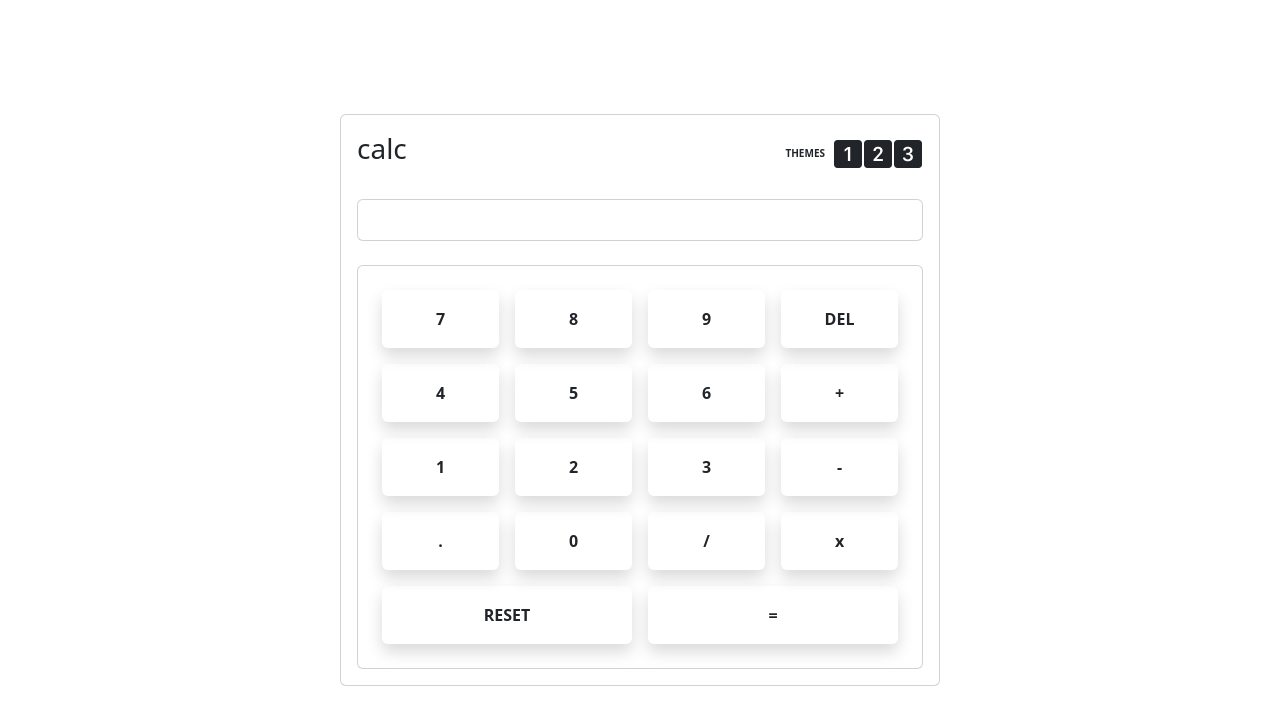
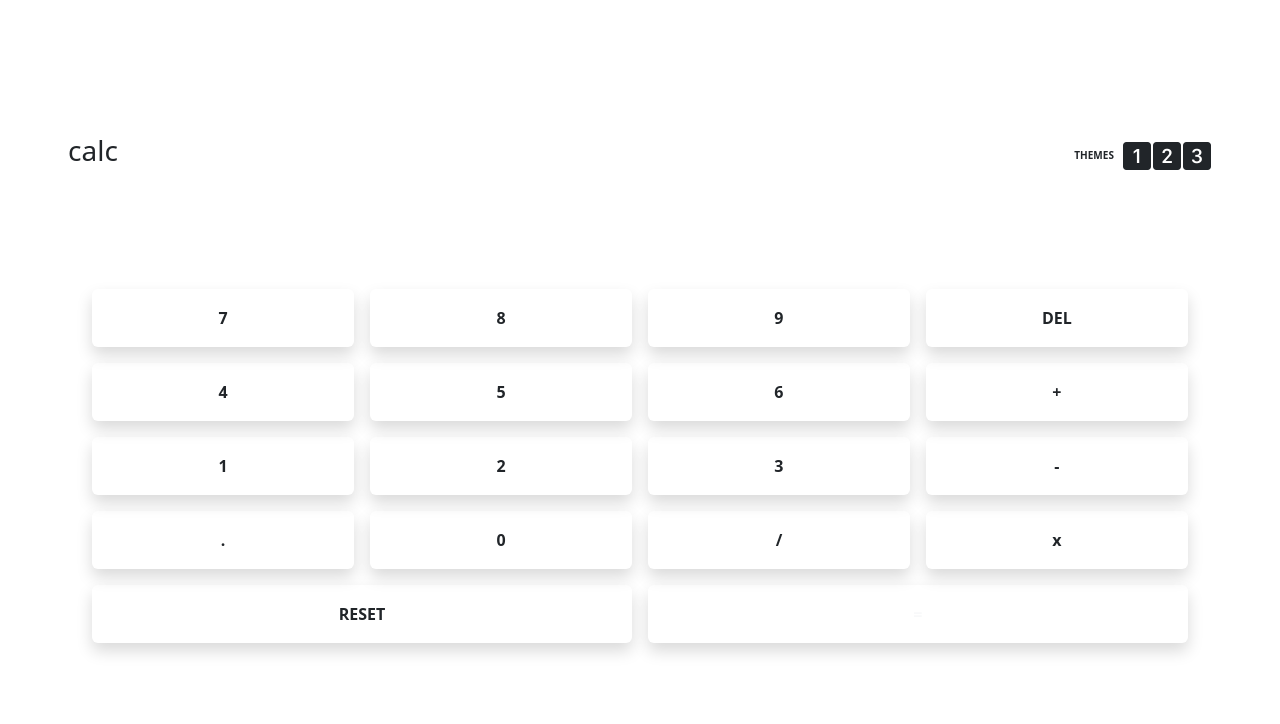
Before and after one commit to abdalsimam1-sketch/calculator, a React (Vite) app: page / in a window 1280 px wide. Shown: the top 724 px of the page. Built offline with nearby package versions, Linux system fonts and the light colour scheme.

Commit message:
add : theme state and onclick events to set themes

```diff
--- a/src/pages/Home.tsx
+++ b/src/pages/Home.tsx
@@ -1,11 +1,13 @@
 import { useState } from "react";
 import { keys, bottomKeys } from "../data/keysData";
 import type { ButtonTypes } from "../data/keysData";
+type themes = 1 | 2 | 3;
 export const Home = () => {
   const [first, setFirst] = useState("");
   const [operator, setOperator] = useState("");
   const [second, setSecond] = useState("");
   const [result, setResult] = useState("");
+  const [theme, setTheme] = useState<themes>(1);
   const display = (value: string, type: ButtonTypes) => {
     if (type === "number") {
       if (operator === "") {
@@ -61,37 +63,46 @@ export const Home = () => {
 
   return (
     <main
-      className=" d-flex justify-content-center align-items-center"
+      className={`d-flex justify-content-center align-items-center theme-${theme}`}
       style={{ minHeight: "100vh" }}
     >
-      <div className="container card my-auto p-3 d-flex flex-column gap-4">
-        <section className="heading-section d-flex justify-content-between align-items-center">
+      <div className=" my-auto p-3 d-flex flex-column gap-4 cal-container">
+        <section className="heading-section d-flex justify-content-between align-items-center ">
           <h3>calc</h3>
           <div className="d-flex gap-2 align-items-center">
             <span className="fw-bold" style={{ fontSize: "10px" }}>
               THEMES
             </span>
             <span>
-              <i className="btn bi bi-1-square-fill fs-3 p-0"></i>
-              <i className="btn bi bi-2-square-fill fs-3 p-0"></i>
-              <i className="btn bi bi-3-square-fill fs-3 p-0"></i>
+              <i
+                className={`btn bi bi-1-square-fill fs-3 p-0`}
+                onClick={() => setTheme(1)}
+              ></i>
+              <i
+                className={`btn bi  ${theme} bi-2-square-fill fs-3 p-0`}
+                onClick={() => setTheme(2)}
+              ></i>
+              <i
+                className={`btn bi bi-3-square-fill fs-3 p-0`}
+                onClick={() => setTheme(3)}
+              ></i>
             </span>
           </div>
         </section>
-        <section className="input-section card p-3 d-flex">
-          <h1 className="align-self-end">
+        <section className="input-section rounded p-3 d-flex">
+          <h1 className="ms-auto">
             {first.toLocaleString()}
             {operator}
             {second}
             {result}
           </h1>
         </section>
-        <section className="buttons-section card p-4">
+        <section className="buttons-section  rounded p-4">
           <div className="row g-3">
             {keys.map((button) => (
               <div className="col-3" key={button.key}>
                 <button
-                  className="btn  mx-auto w-100 p-3 fw-bold text-nowrap shadow"
+                  className={`btn  mx-auto w-100 p-3 fw-bold text-nowrap shadow button btn-${button.value.toLowerCase()}`}
                   onClick={() => {
                     display(button.value, button.type);
                     del(button.type, button.value);
@@ -104,7 +115,7 @@ export const Home = () => {
             {bottomKeys.map((item) => (
               <div className="col-6" key={item.key}>
                 <button
-                  className="w-100 btn  p-3 fw-bold shadow"
+                  className={`w-100 btn p-3 fw-bold shadow  btn-${item.value.toLowerCase()} ${item.value === "RESET" && theme === 1 ? "text-dark" : "text-light"} btn-${item.value === "=" ? "equals" : ""}`}
                   onClick={() => {
                     reset(item.type, item.value);
                     if (first.length > 0 && operator.length > 0) {
```
